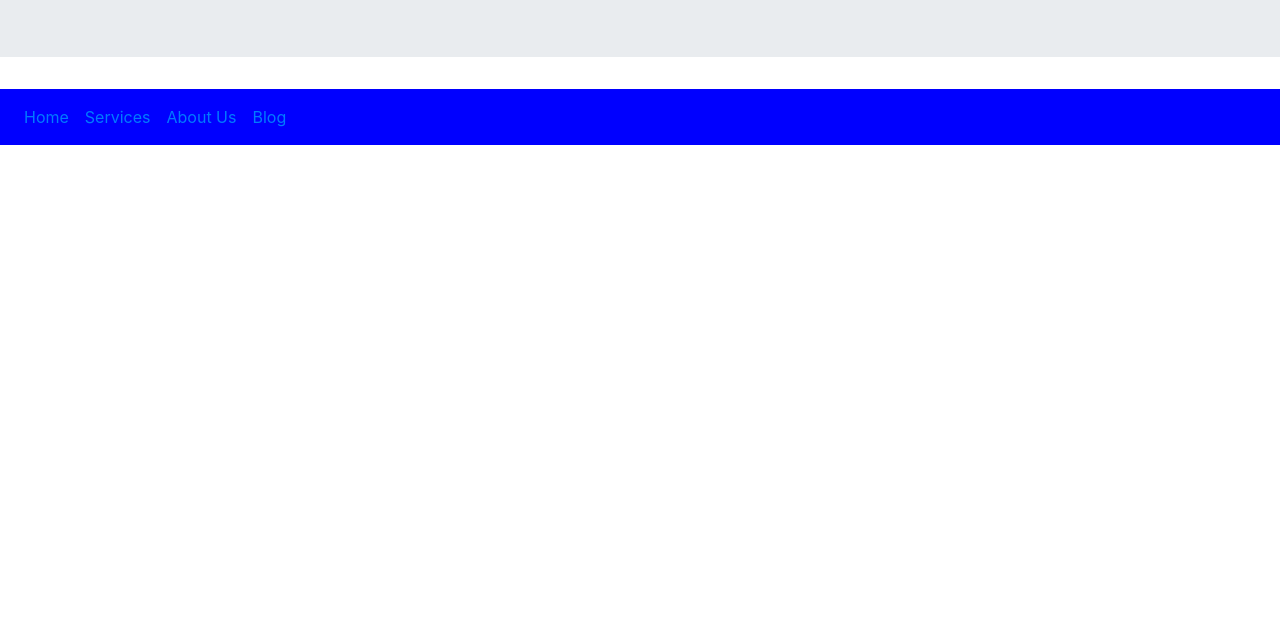
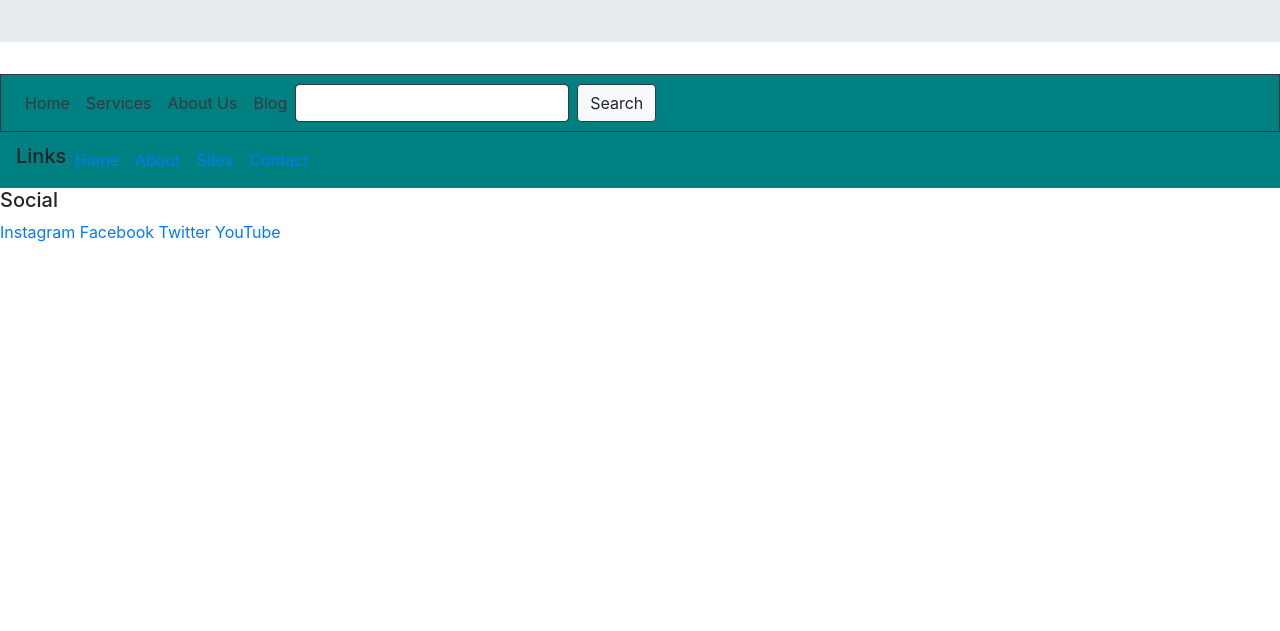
Before and after one commit to balaurenson/MobileComputerRepairDoctor, a website: page index.html in a window 1280 px wide. Shown: the part 169-800 px from the top of the page. Drawn offline with nearby package versions, Linux system fonts and the light colour scheme.

Commit message:
pages added: services, aboutus, blog

```diff
--- a/css/styles.css
+++ b/css/styles.css
@@ -1,3 +1,3 @@
 .navbar {
-    background-color: blue;
+    background-color: teal;
 }
--- a/index.html
+++ b/index.html
@@ -20,26 +20,49 @@
             <div class="row">
                 <div class="col">
                     <h1>Mobile Computer Repair Doctor</h1>
-                    <h3>Free Diagnostics - Same day Service - $50 job</h3>
+                    <h6>Free Diagnostics - Same day Service - $50 job</h6>
                 </div>
             </div>
         </div>
-
-
-
     </Header>
 
-    <nav class="navbar navbar-expand-sm">
-        <ul class="navbar-nav">
-            <li class="nav-item active"><a class="nav-link" href='#'>Home</a></li>
-            <li class="nav-item"><a class="nav-link" href='services.html'>Services</a></li>
-            <li class="nav-item"><a class="nav-link" href='aboutus.html'>About Us</a></li>
-            <li class="nav-item"><a class="nav-link" href='blog.html'>Blog</a></li>
+    <nav class="navbar navbar-expand-sm border border-dark">
+        <ul class="navbar-nav ">
+            <li class="nav-item active"><a class="nav-link text-dark" href='#'>Home</a></li>
+            <li class="nav-item"><a class="nav-link text-dark" href='services.html'>Services</a></li>
+            <li class="nav-item"><a class="nav-link text-dark" href='aboutus.html'>About Us</a></li>
+            <li class="nav-item"><a class="nav-link text-dark" href='blog.html'>Blog</a></li>
         </ul>
+        <form class="form-inline my-0 my-lg-0">
+            <input class="form-control mr-sm-2 border border-dark" type="search" placeholder="" aria-label="Search" >
+            <button class="btn btn-light my-2 my-sm-0 border border-dark" type="submit">Search</button>
+        </form>
     </nav>
+
+    <div class="container">
+        <div class="row">
+            <div class="col"></div>
+        </div>
+    </div>
 
 
     <footer>
+        <div class="navbar navbar-expand-sm">
+            <h5>Links</h5>
+            <ul class="navbar-nav" >
+                <li class="nav-item active" ><a class="nav-link" href="#">Home</a></li>
+                <li class="nav-item"><a class="nav-link" href="#">About</a></li>
+                <li class="nav-item"><a class="nav-link" href="#">Sites</a></li>
+                <li class="nav-item"><a class="nav-link" href="#">Contact</a></li>
+            </ul>
+        </div>
+        <div>
+            <h5>Social</h5>
+            <a href="http://instagram.com/">Instagram</a>
+            <a href="http://facebook.com/">Facebook</a>
+            <a href="http://twitter.com/">Twitter</a>
+            <a href="http://youtube.com/">YouTube</a>
+        </div>
     </footer>
 
     <!-- jQuery must come first, then Popper.js, then the Bootstrap JavaScript plugins.-->
```
Also changed, not shown: aboutus.html (added), blog.html (added), services.html (added).
